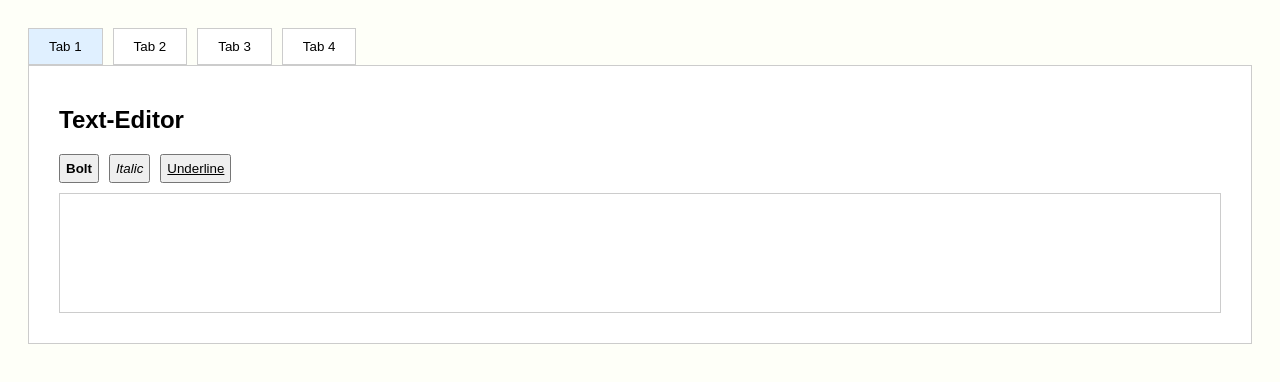
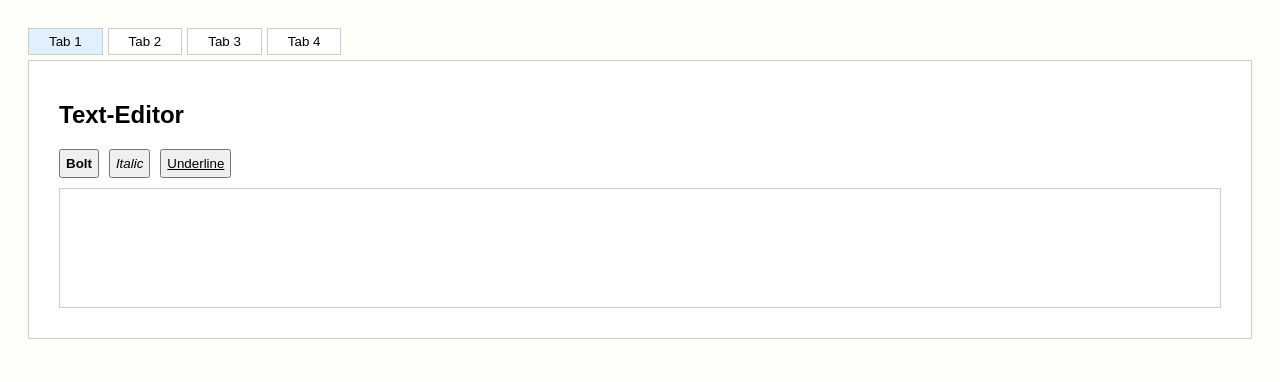
Before and after one commit to pankla-rit/rit-sf-forderungsportfolio-react-app, a React (Create React App) app: page / in a window 1280 px wide. Shown: the top 382 px of the page. Built offline with nearby package versions, Linux system fonts and the light colour scheme.

Commit message:
SFKIS-858: Vollständig Funktionsfähig: Mehrere Tabs mit einem TextEditorDiv und einem RichTextEditor.

```diff
--- a/src/App.css
+++ b/src/App.css
@@ -13,8 +13,20 @@ body {
     border: 1px solid #ccc;
 }
 
-#tabPanel{
-    margin-bottom: 0px;
+/* #tabPanel{
+    margin-bottom: 5px;
+} */
+
+.tab-button {
+    padding: 5px 20px;
+    margin-right: 5px;
+    background-color: #fff;
+    border: 1px solid #ccc;
+    cursor: pointer;
+}
+
+.tab-button.active {
+    background-color: #e0f0ff;
 }
 
 .editor{
--- a/src/TabButtons.js
+++ b/src/TabButtons.js
@@ -1,22 +1,13 @@
-// src/TabButtons.js
 import React from "react";
+import "./App.css"
 
 const TabButtons = ({ tabs, activeTab, setActiveTab }) => {
-  const buttonStyle = (tabIndex) => ({
-
-    padding: "10px 20px",
-    marginRight: "10px",
-    backgroundColor: activeTab === tabIndex ? "#e0f0ff" : "#fff",
-    border: "1px solid #ccc",
-    cursor: "pointer",
-  });
-
   return (
-    <div id="tabPanel">
+    <div style={{ marginBottom: "5px" }}>
       {tabs.map((tab, index) => (
         <button
           key={index}
-          style={buttonStyle(index)}
+          className={`tab-button ${activeTab === index ? "active" : ""}`}
           onClick={() => setActiveTab(index)}
         >
           {tab.label}
```
